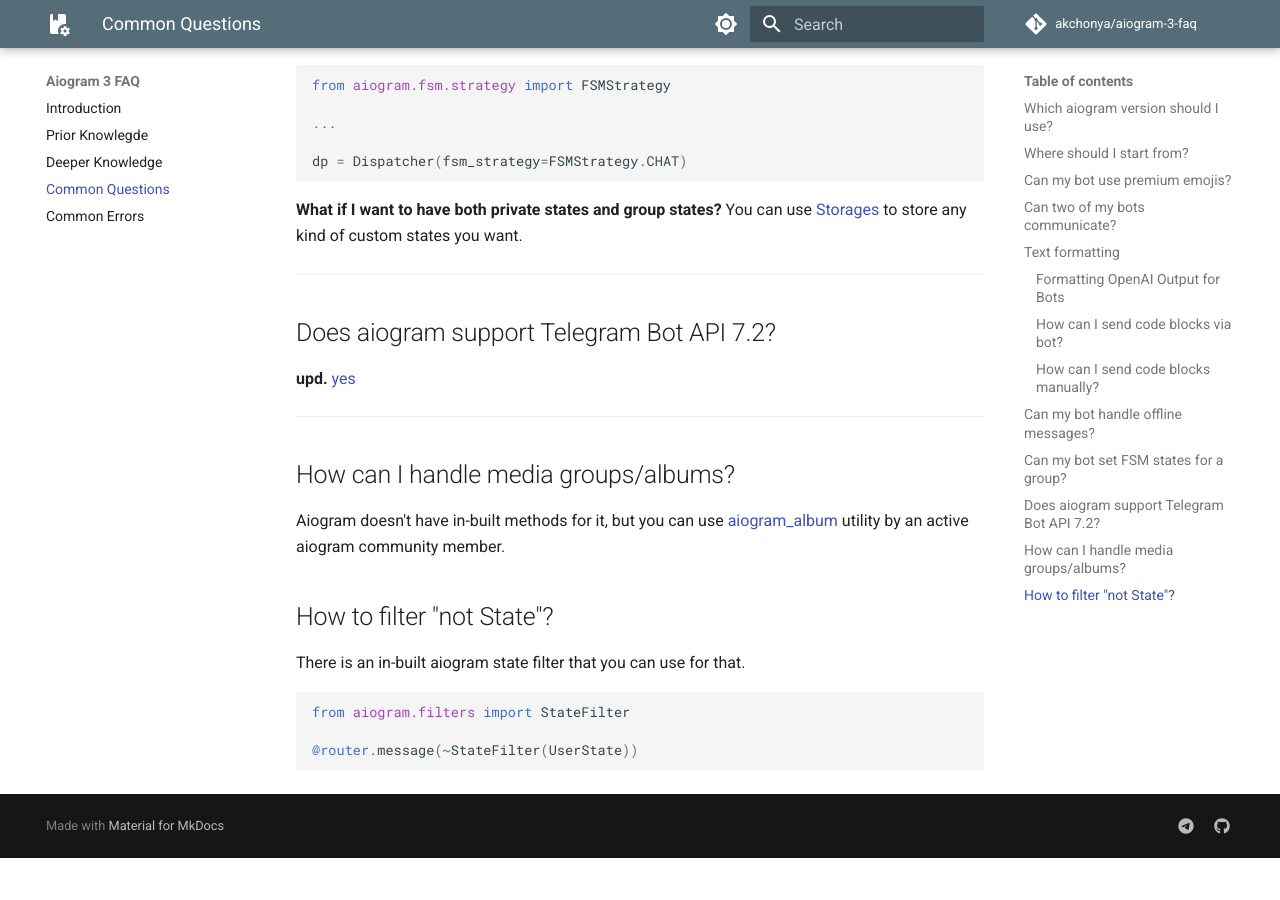
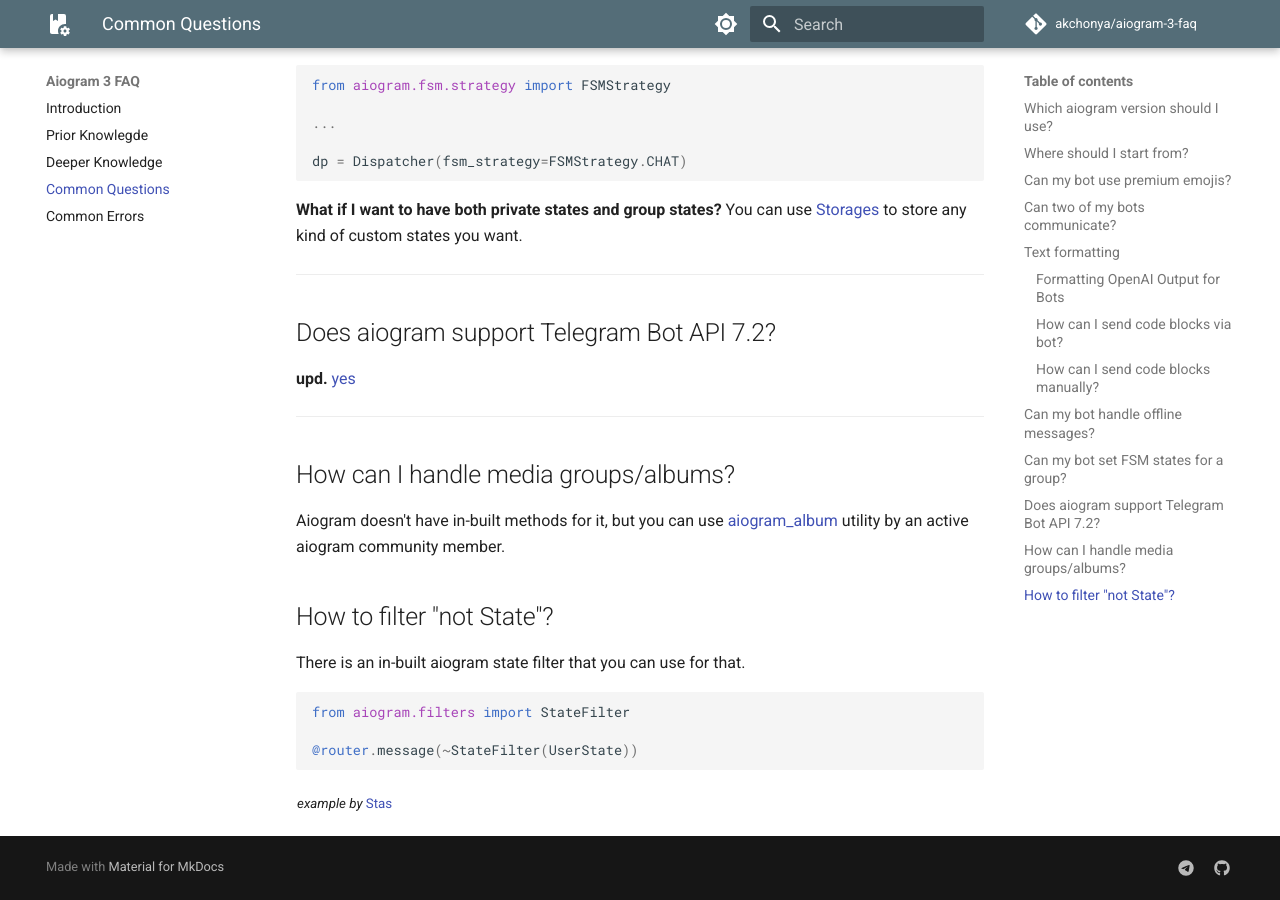
Before and after one commit to akchonya/aiogram-3-faq, an MkDocs documentation site: the page built from docs/common_questions.md, in a window 1280 px wide and 900 px high, scrolled down 4246 px. Built offline with MkDocs 1.6.1 and Material for MkDocs 9.7.7, drawn with Linux system fonts in a browser that asks for light colours; comment, search, counter and statistics services are not loaded; before the commit the page ends 5104 px from its top, so only the background shows below that.

Commit message:
add credentials

````diff
--- a/docs/common_questions.md
+++ b/docs/common_questions.md
@@ -202,3 +202,4 @@
 
 @router.message(~StateFilter(UserState))
 ```
+<sub>*example by* [Stas](https://t.me/plutodis)</sub>
````
